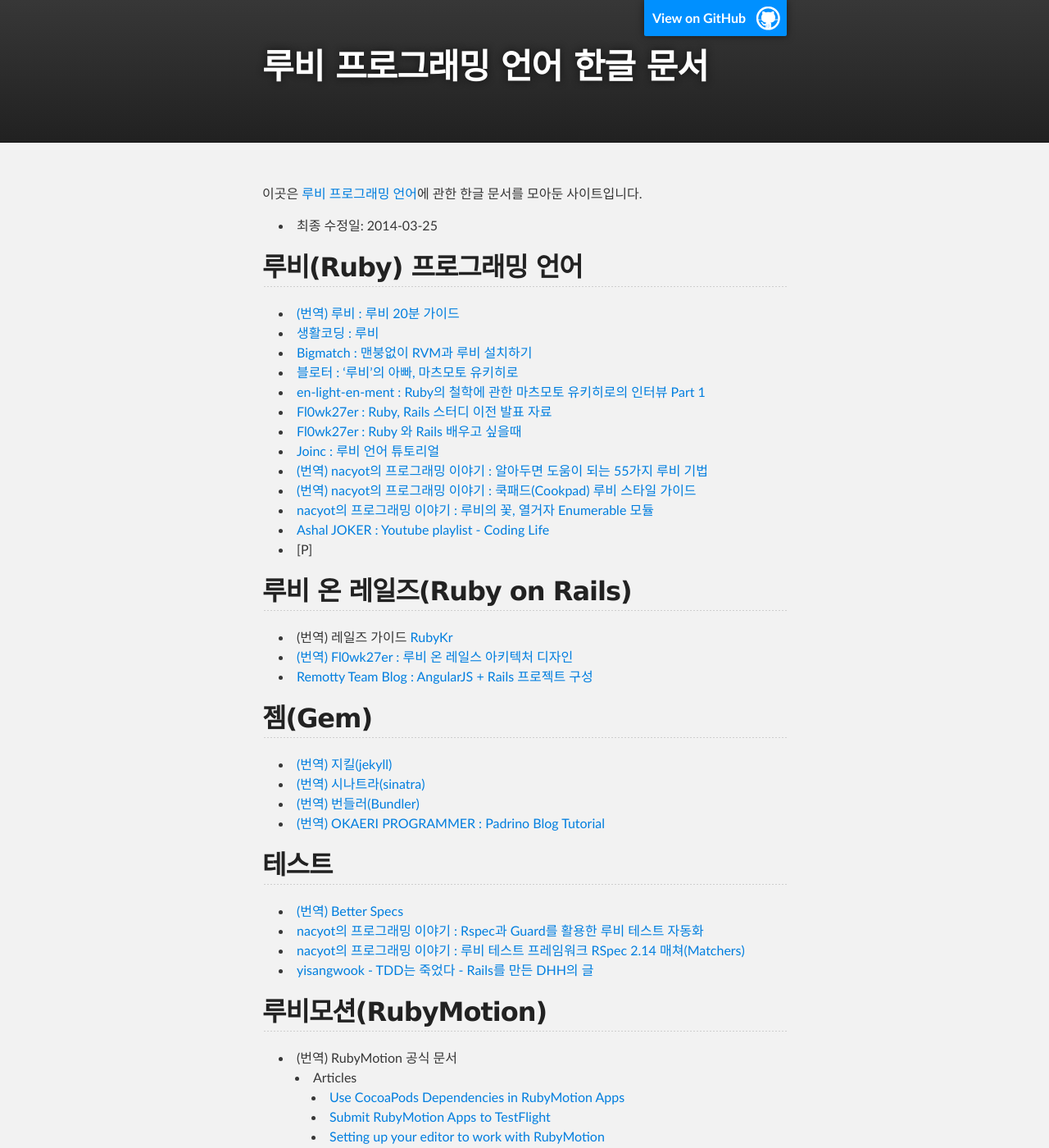
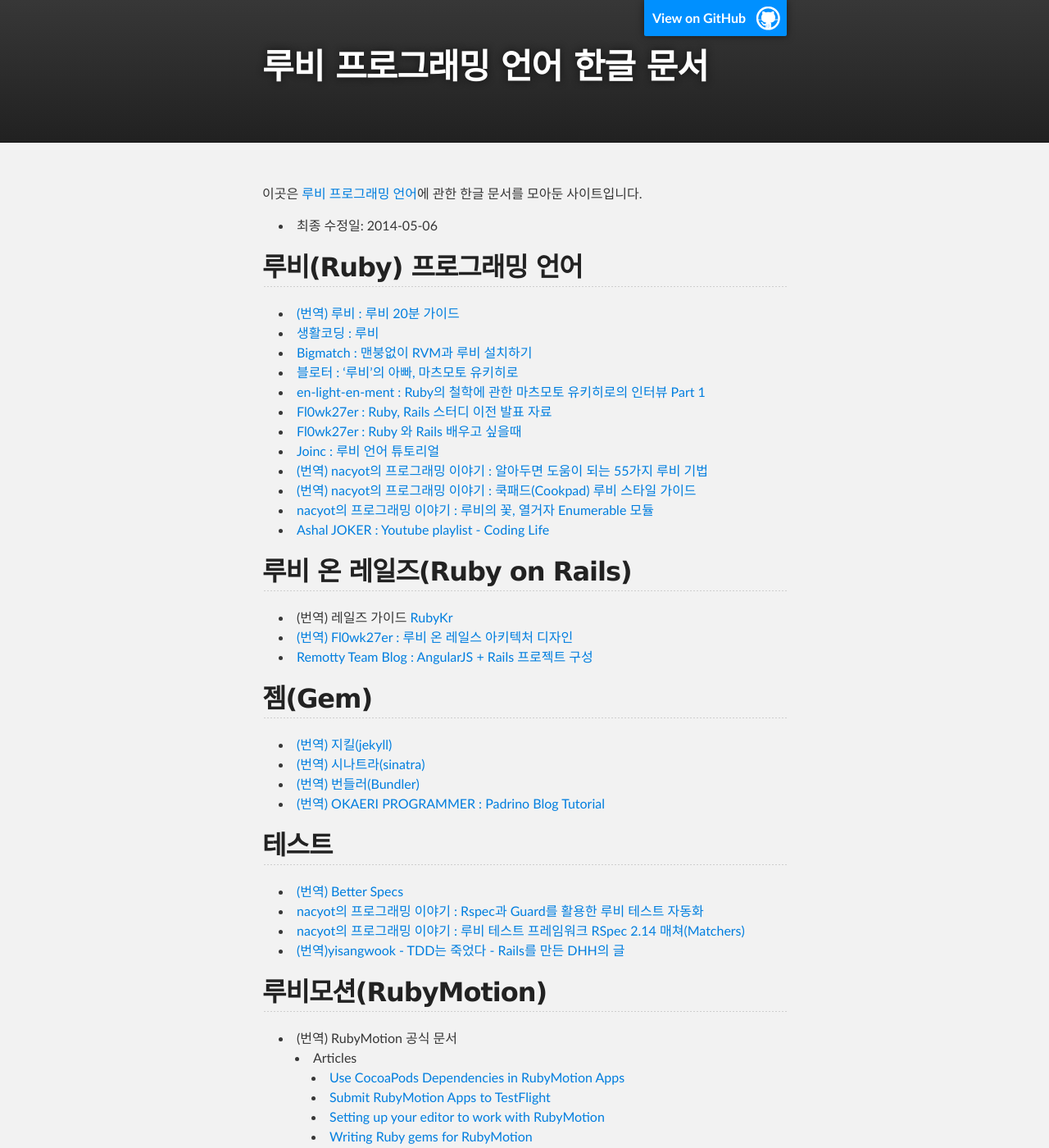
Before and after one commit to rubykr/rubykr.github.io, a Jekyll site: the page built from index.md, in a window 1280 px wide and 1400 px high. Shown: the whole window at 82% size. Built offline with Jekyll 4.4.1, drawn with Linux system fonts in a browser that asks for light colours; Markdown is read by kramdown in place of the engine named in the settings.

Commit message:
Fix typo and update last edit date

```diff
--- a/index.md
+++ b/index.md
@@ -5,7 +5,7 @@
 
 이곳은 [루비 프로그래밍 언어](https://www.ruby-lang.org/ko/)에 관한 한글 문서를 모아둔 사이트입니다.
 
-- 최종 수정일: 2014-03-25
+- 최종 수정일: 2014-05-06
 
 ## 루비(Ruby) 프로그래밍 언어
 
@@ -21,7 +21,6 @@
 - [(번역) nacyot의 프로그래밍 이야기 : 쿡패드(Cookpad) 루비 스타일 가이드](http://blog.nacyot.com/articles/2014-03-23-cookpad-ruby-styleguide/)
 - [nacyot의 프로그래밍 이야기 : 루비의 꽃, 열거자 Enumerable 모듈](http://blog.nacyot.com/articles/2014-04-19-ruby-enumerable/)
 - [Ashal JOKER : Youtube playlist - Coding Life](http://www.youtube.com/playlist?list=PLbdtsbZUwdeSAjccModOzFREAyX9W4Jh-)
-- [P]
 
 ## 루비 온 레일즈(Ruby on Rails)
 
@@ -42,7 +41,7 @@
 - [(번역) Better Specs](http://betterspecs.org/ko)
 - [nacyot의 프로그래밍 이야기 : Rspec과 Guard를 활용한 루비 테스트 자동화](http://blog.nacyot.com/articles/2013-10-02-ruby-test-automation-with-rspec-and-guard/)
 - [nacyot의 프로그래밍 이야기 : 루비 테스트 프레임워크 RSpec 2.14 매쳐(Matchers)](http://blog.nacyot.com/articles/2014-04-07-rspec-matchers/)
-- [yisangwook - TDD는 죽었다 - Rails를 만든 DHH의 글](http://yisangwook.tumblr.com/post/83725422949/tdd-is-dead-long-live-testing)
+- [(번역)yisangwook - TDD는 죽었다 - Rails를 만든 DHH의 글](http://yisangwook.tumblr.com/post/83725422949/tdd-is-dead-long-live-testing)
 
 ## 루비모션(RubyMotion)
 
```
